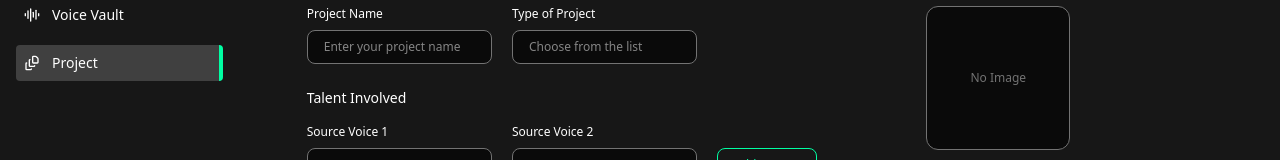
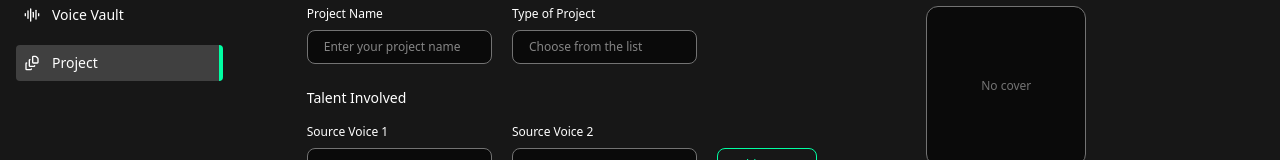
Before and after one commit to pranojtp/AR_Dashboard, a React (Vite) app in the folder User_dashboard/: page /userdashboard/projectpage/projectdetails in a window 1280 px wide. Shown: the part 140-300 px from the top of the page. Built offline with nearby package versions, Linux system fonts and the light colour scheme; no server answers; what oidc-client-ts would draw is missing.

Commit message:
updated on 31-12-2025 12:02

```diff
--- a/User_dashboard/src/components/projects/Createproject.tsx
+++ b/User_dashboard/src/components/projects/Createproject.tsx
@@ -71,7 +71,7 @@ const FeatureCard: React.FC<FeatureCardProps> = ({ title, gradientFrom, gradient
 const Createproject = () => {
     const features: FeatureCardProps[] = [
         {
-            title: 'Dubbing',
+            title: 'New Project',
             gradientFrom: 'from-blue-700',
             gradientTo: 'to-blue-400',
         },
--- a/User_dashboard/src/components/projects/Projectdetails.tsx
+++ b/User_dashboard/src/components/projects/Projectdetails.tsx
@@ -153,11 +153,11 @@ const Projectdetails = () => {
                 {/* RIGHT COLUMN (COVER IMAGE) */}
                 <div className="flex flex-col gap-4">
 
-                    <div className="h-36 w-36 rounded-xl bg-neutral-950 border border-neutral-500 flex items-center justify-center overflow-hidden">
+                    <div className="h-40 w-40 rounded-xl bg-neutral-950 border border-neutral-500 flex items-center justify-center overflow-hidden">
                         {image ? (
                             <img src={image} className="w-full h-full object-cover" />
                         ) : (
-                            <span className="text-xs text-neutral-500">No Image</span>
+                            <span className="text-xs text-neutral-500">No cover</span>
                         )}
                     </div>
 
@@ -188,7 +188,6 @@ const Projectdetails = () => {
             </div>
         </div>
     );
-
 };
 
 export default Projectdetails;
```
